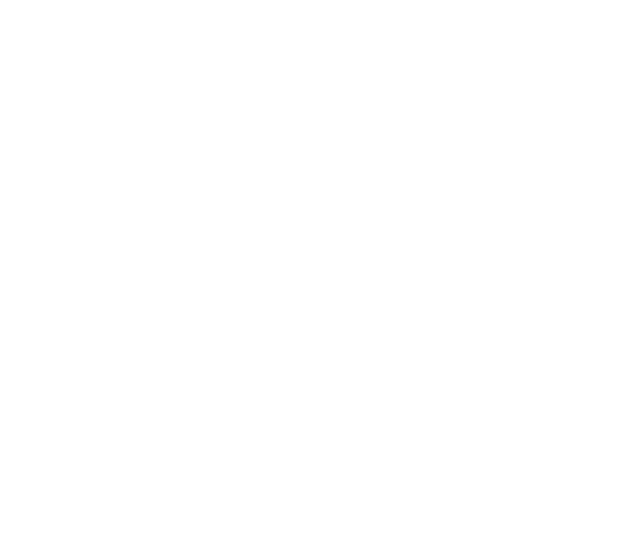
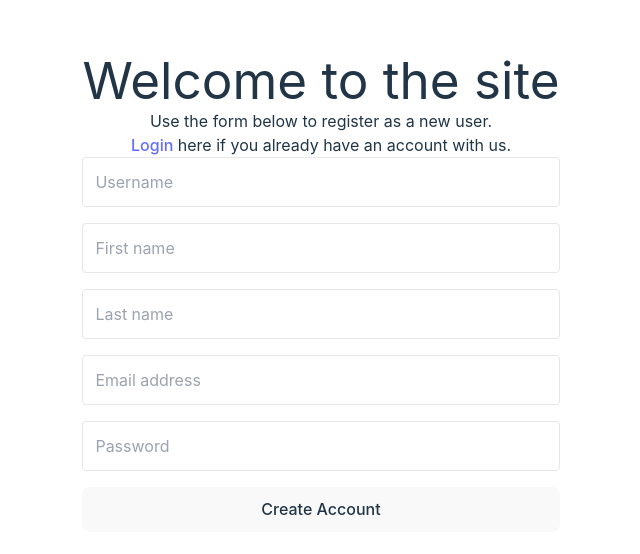
Before and after one commit to Stu-dem/django_react_aws, a React (Vite) app in the folder frontend/: page /registration in a window 1280 px wide. Before the commit this address had no page. Shown: the part 108-662 px from the top of the page, without its empty margins (319-959 px from the left). Built offline with nearby package versions, Linux system fonts and the light colour scheme.

Commit message:
feat(frontend): :sparkles: added registration and login form functionality

```diff
--- a/frontend/package.json
+++ b/frontend/package.json
@@ -11,6 +11,7 @@
   "dependencies": {
     "axios": "^1.3.4",
     "axios-auth-refresh": "^3.3.6",
+    "formik": "^2.2.9",
     "react": "^18.2.0",
     "react-dom": "^18.2.0",
     "react-router-dom": "^6.9.0"
--- a/frontend/src/App.jsx
+++ b/frontend/src/App.jsx
@@ -6,6 +6,8 @@
 import "./App.css";
 import ProtectedRoute from "./routes/ProtectedRoutes";
 import Home from "./pages/Home";
+import Registration from "./pages/Registration";
+import Login from "./pages/Login";
 
 function App() {
   const [count, setCount] = useState(0);
@@ -20,7 +22,8 @@
           </ProtectedRoute>
         }
       />
-      <Route path="/login/" element={<div>Login</div>} />
+      <Route path="/registration/" element={<Registration />} />
+      <Route path="/login/" element={<Login />} />
     </Routes>
   );
 }
--- /dev/null
+++ b/frontend/src/components/authentication/forms/LoginForm.jsx
@@ -0,0 +1,67 @@
+import React, { useState } from "react";
+import axios from "axios";
+import { useNavigate } from "react-router-dom";
+import { useFormik } from "formik";
+
+function RegistrationForm() {
+  const navigate = useNavigate();
+  const [error, setError] = useState(null);
+
+  const formik = useFormik({
+    initialValues: {
+      email: "",
+      password: "",
+    },
+    onSubmit: (data) => {
+      axios
+        .post("http://localhost:8000/api/auth/login/", data)
+        .then((res) => {
+          localStorage.setItem(
+            "auth",
+            JSON.stringify({
+              access: res.data.access,
+              refresh: res.data.refresh,
+              user: res.data.user,
+            })
+          );
+          navigate("/");
+        })
+        .catch((err) => {
+          console.log(err);
+          if (err.message) {
+            setError(err.request.response);
+          }
+        });
+    },
+  });
+
+  return (
+    <form onSubmit={formik.handleSubmit}>
+      <input
+        id="email"
+        name="email"
+        type="email"
+        onChange={formik.handleChange}
+        value={formik.values.email}
+        className="block border border-grey-light w-full p-3 rounded mb-4"
+        placeholder="Email address"
+      />
+      <input
+        id="password"
+        name="password"
+        type="password"
+        onChange={formik.handleChange}
+        value={formik.values.password_1}
+        className="block border border-grey-light w-full p-3 rounded mb-4"
+        placeholder="Password"
+      />
+
+      <button type="submit" className="btn btn-primary w-full">
+        Create Account
+      </button>
+      <p>{error}</p>
+    </form>
+  );
+}
+
+export default RegistrationForm;
--- /dev/null
+++ b/frontend/src/components/authentication/forms/RegistrationForm.jsx
@@ -0,0 +1,97 @@
+import React, { useState } from "react";
+import axios from "axios";
+import { useNavigate } from "react-router-dom";
+import { useFormik } from "formik";
+
+function RegistrationForm() {
+  const navigate = useNavigate();
+  const [error, setError] = useState(null);
+
+  const formik = useFormik({
+    initialValues: {
+      username: "",
+      first_name: "",
+      last_name: "",
+      email: "",
+      password: "",
+    },
+    onSubmit: (data) => {
+      axios
+        .post("http://localhost:8000/api/auth/register/", data)
+        .then((res) => {
+          localStorage.setItem(
+            "auth",
+            JSON.stringify({
+              access: res.data.access,
+              refresh: res.data.refresh,
+              user: res.data.user,
+            })
+          );
+          navigate("/");
+        })
+        .catch((err) => {
+          console.log(err);
+          if (err.message) {
+            setError(err.request.response);
+          }
+        });
+    },
+  });
+
+  return (
+    <form onSubmit={formik.handleSubmit}>
+      <input
+        id="username"
+        name="username"
+        type="text"
+        onChange={formik.handleChange}
+        value={formik.values.username}
+        className="block border border-grey-light w-full p-3 rounded mb-4"
+        placeholder="Username"
+      />
+      <input
+        id="first_name"
+        name="first_name"
+        type="text"
+        onChange={formik.handleChange}
+        value={formik.values.first_name}
+        className="block border border-grey-light w-full p-3 rounded mb-4"
+        placeholder="First name"
+      />
+      <input
+        id="last_name"
+        name="last_name"
+        type="text"
+        onChange={formik.handleChange}
+        value={formik.values.last_name}
+        className="block border border-grey-light w-full p-3 rounded mb-4"
+        placeholder="Last name"
+      />
+      <input
+        id="email"
+        name="email"
+        type="email"
+        onChange={formik.handleChange}
+        value={formik.values.email}
+        className="block border border-grey-light w-full p-3 rounded mb-4"
+        placeholder="Email address"
+      />
+      <input
+        id="password"
+        name="password"
+        type="password"
+        onChange={formik.handleChange}
+        value={formik.values.password_1}
+        className="block border border-grey-light w-full p-3 rounded mb-4"
+        placeholder="Password"
+      />
+
+      <button type="submit" className="btn btn-primary w-full">
+        Create Account
+      </button>
+      <p>{error}</p>
+    </form>
+  );
+}
+
+export default RegistrationForm;
--- /dev/null
+++ b/frontend/src/pages/Login.jsx
@@ -0,0 +1,21 @@
+import React from "react";
+import { Link } from "react-router-dom";
+import LoginForm from "../components/authentication/forms/LoginForm";
+
+function Login() {
+  return (
+    <div className="">
+      <div className="">
+        <h1>Welcome to the site</h1>
+        <p>Use the form below to login with your credentials.</p>
+        <p>
+          <Link to="/registration/">Register</Link> here if you do not have an
+          account with us yet...
+        </p>
+        <LoginForm />
+      </div>
+    </div>
+  );
+}
+
+export default Login;
--- /dev/null
+++ b/frontend/src/pages/Registration.jsx
@@ -0,0 +1,21 @@
+import React from "react";
+import { Link } from "react-router-dom";
+import RegistrationForm from "../components/authentication/forms/RegistrationForm";
+
+function Registration() {
+  return (
+    <div className="">
+      <div className="">
+        <h1>Welcome to the site</h1>
+        <p>Use the form below to register as a new user.</p>
+        <p>
+          <Link to="/login/">Login</Link> here if you already have an account
+          with us.
+        </p>
+        <RegistrationForm />
+      </div>
+    </div>
+  );
+}
+
+export default Registration;
```
Also changed, not shown: 2 other files (tests, documents, lock files or other folders).
